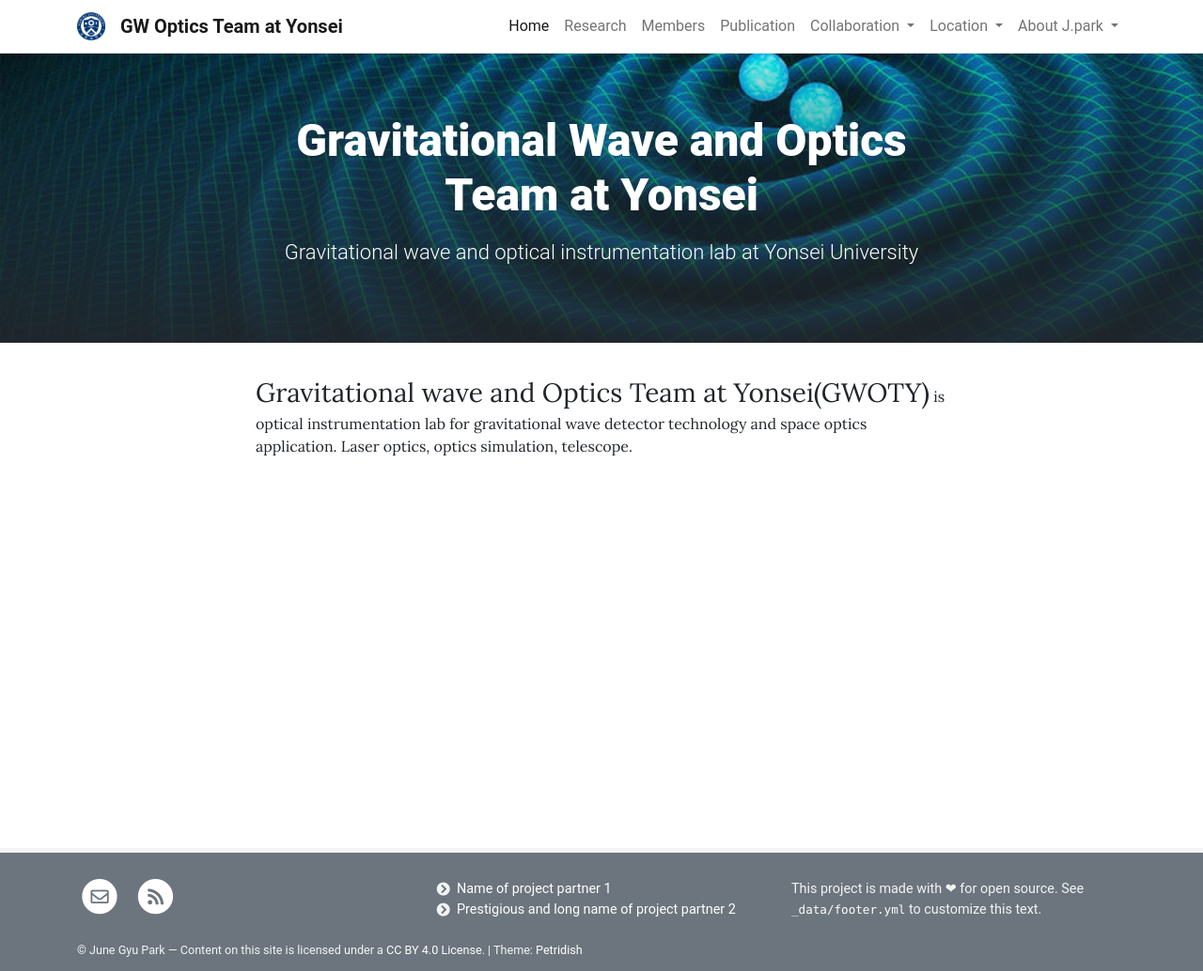
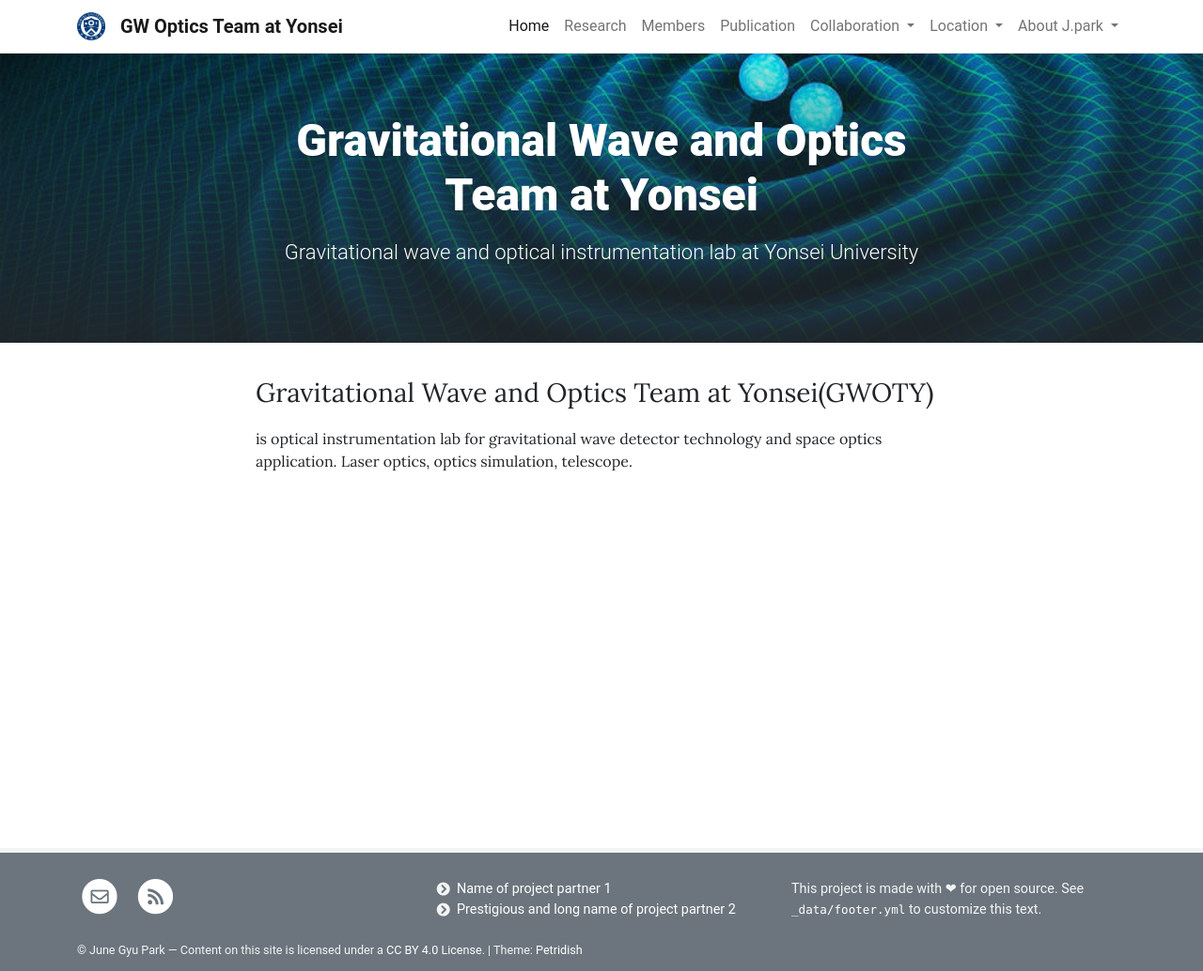
Before and after one commit to jgpark84/testpage, a Jekyll site: the page built from pages/home.md, in a window 1280 px wide. Shown: the whole page at 94% size. Built offline with Jekyll 4.4.1, drawn with Linux system fonts in a browser that asks for light colours.

Commit message:
Update home.md

```diff
--- a/pages/home.md
+++ b/pages/home.md
@@ -6,4 +6,6 @@ background: /assets/theme/images/banne.jpg
 permalink: /
 ---
 
-<span style="font-size:28px">Gravitational wave and Optics Team at Yonsei(GWOTY)</span> is optical instrumentation lab for gravitational wave detector technology and space optics application. Laser optics, optics simulation, telescope.
+<span style="font-size:28px">Gravitational Wave and Optics Team at Yonsei(GWOTY)</span>
+
+is optical instrumentation lab for gravitational wave detector technology and space optics application. Laser optics, optics simulation, telescope.
```
